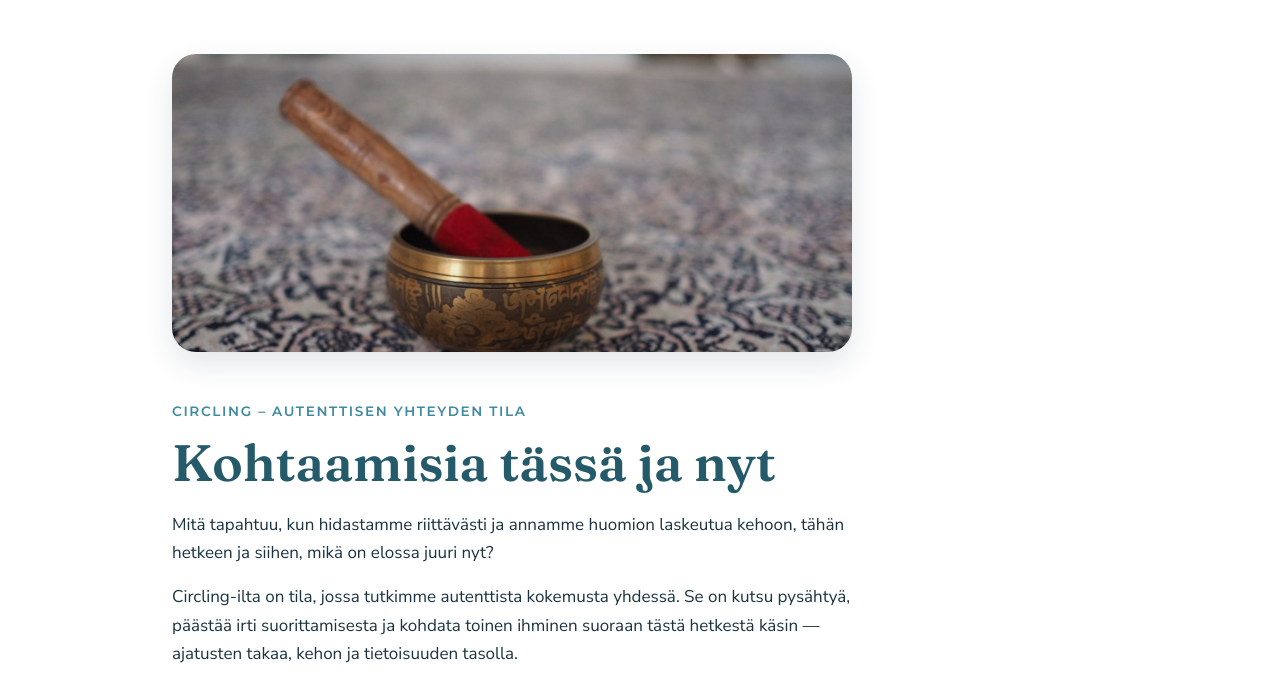
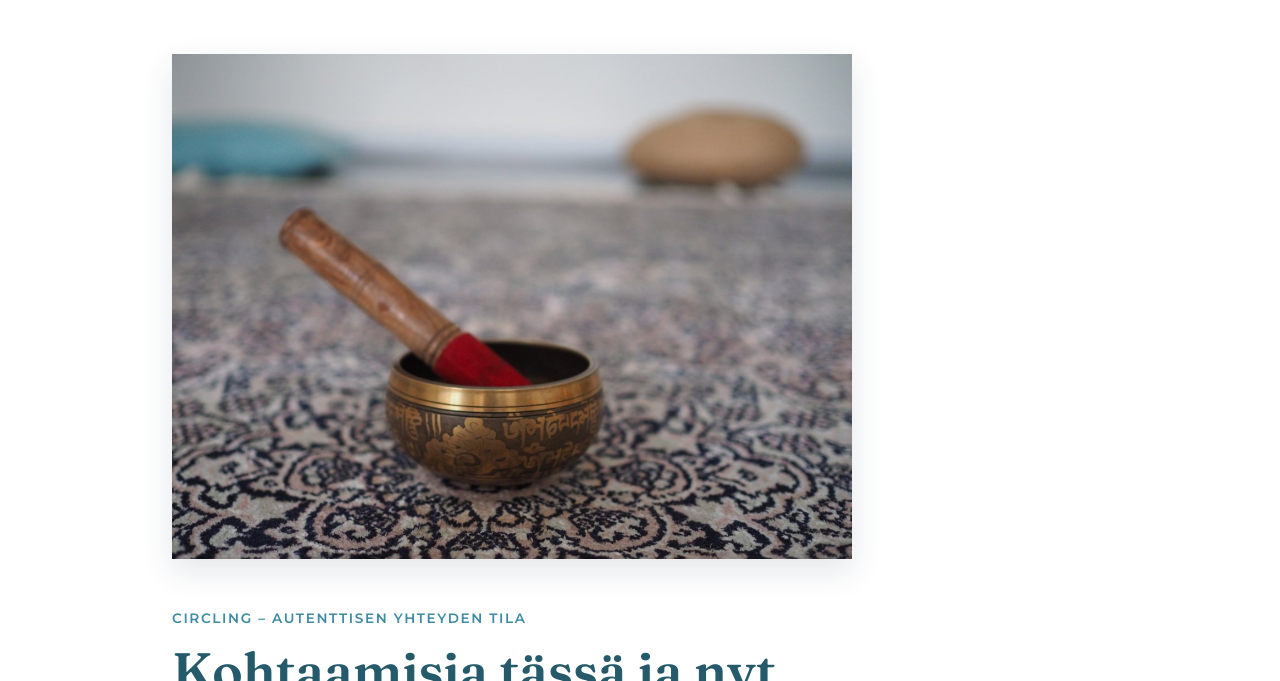
Before and after one commit to ossikonttinen/circling-fi, a plain HTML site: page index.html in a window 1280 px wide. Shown: the part 69-750 px from the top of the page. Drawn offline with nearby package versions, Linux system fonts and the light colour scheme; no server answers.

Commit message:
Kansikuva ilman rajausta ja pyöristystä tietokoneella
Co-Authored-By: Claude Opus 5.5 <noreply@anthropic.com>
Claude-Session: https://claude.ai/code/session_01XqWmraLhg7zmmDFSMGEkCE

```diff
--- a/tyyli.css
+++ b/tyyli.css
@@ -65,9 +65,7 @@ nav a.on{color:#fff;background:var(--turkoosi)}
 /* ---------- Kansikuva (sivun ensimmäinen kuva) ---------- */
 .sivu > p:first-child:has(> img){margin:0 0 48px}
 .sivu > p:first-child > img{
-  width:100%;margin:0;border-radius:24px;
-  aspect-ratio:16/7;               /* matalampi = enemmän leikattu ylä- ja alalaidasta */
-  object-fit:cover;object-position:center 62%;
+  width:100%;height:auto;margin:0;border-radius:0;   /* tietokoneella koko kuva, ei rajausta */
   box-shadow:0 12px 30px rgba(27,52,64,.12)}
 
 /* ---------- Muotokuvat: ![Nimi](kuva.jpg "muotokuva") ---------- */
@@ -157,7 +155,7 @@ footer p{margin:0}
   .sivu{padding:36px 0 56px}
   /* puhelimella kansikuva reunasta reunaan */
   .sivu > p:first-child:has(> img){width:100vw;margin:-8px 0 40px calc(50% - 50vw)}
-  .sivu > p:first-child > img{width:100vw;max-width:none;border-radius:0;aspect-ratio:16/10}
+  .sivu > p:first-child > img{width:100vw;max-width:none;border-radius:0;aspect-ratio:16/10;object-fit:cover;object-position:center 62%}
   .slogan{font-size:.9rem;letter-spacing:.04em}
   h1{font-size:2.2rem}
   /* puhelimella sivu pienentää sloganin ja otsikon juuri niin paljon, että ne mahtuvat yhdelle riville */
```
